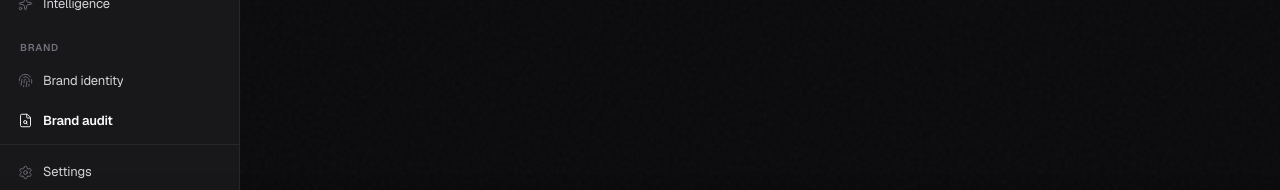
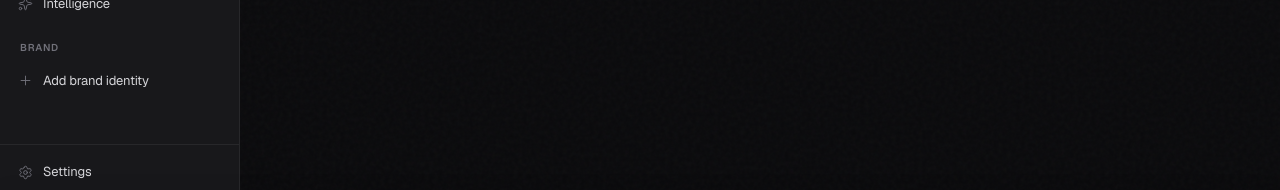
Before and after one commit to schintu79/clearux-saas, a Next.js app: page /dashboard/audits/brand/1 in a window 1280 px wide. Shown: the part 521-711 px from the top of the page. Built offline with nearby package versions, Linux system fonts and the light colour scheme; no server answers.

Commit message:
Sidebar brand audit nav + restrict hero/actions to summary tab + remove back links

```diff
--- a/src/components/layout/DashboardShell.tsx
+++ b/src/components/layout/DashboardShell.tsx
@@ -280,10 +280,14 @@ const DashboardShell: React.FC<DashboardShellProps> = ({ children }) => {
     },
     {
       label: 'Brand',
-      items: [
-        { label: 'Brand identity', href: '/dashboard/brand-identity', icon: Fingerprint },
-        { label: 'Brand audit', href: brandAuditHref, icon: FileSearch, matchPaths: ['/dashboard/audits/brand'] },
-      ],
+      items: selectedSite?.kind === 'brand'
+        ? [
+            { label: 'Brand identity', href: '/dashboard/brand-identity', icon: Fingerprint },
+            { label: 'Brand audit', href: brandAuditHref, icon: FileSearch, matchPaths: ['/dashboard/audits/brand'] },
+          ]
+        : [
+            { label: 'Add brand identity', href: '/dashboard/brand-identity', icon: Plus },
+          ],
     },
   ];
 
```
